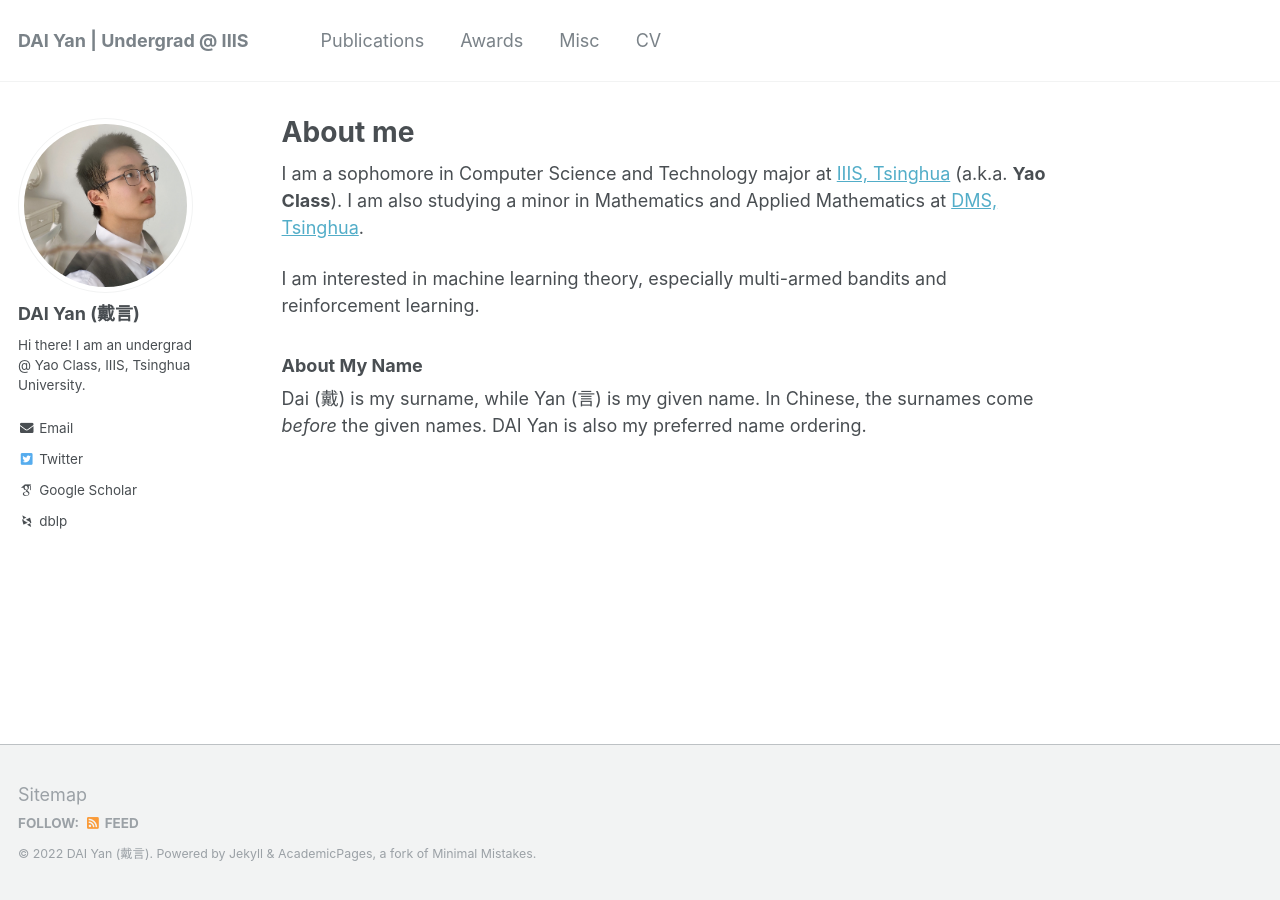
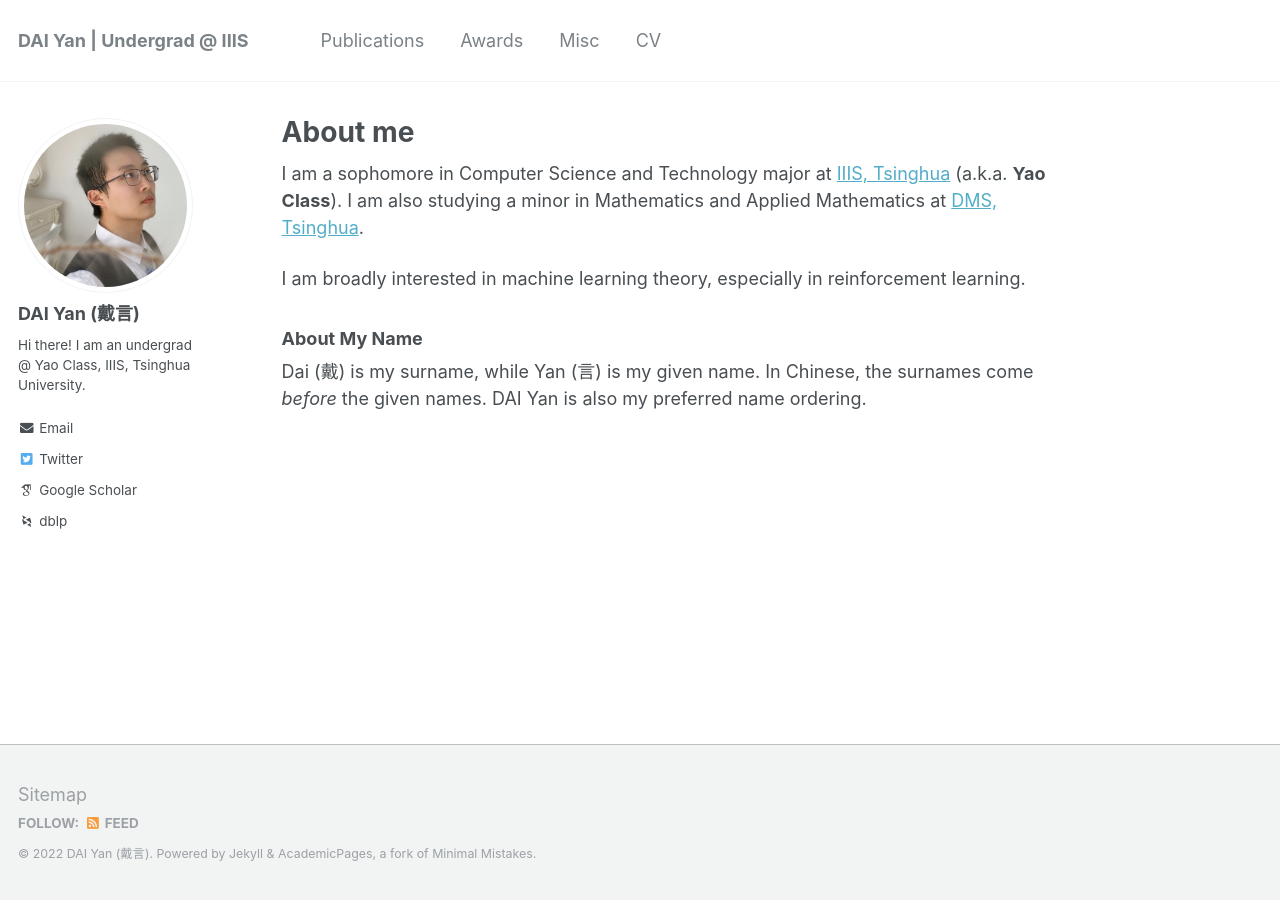
Before and after one commit to yandaichn/yandaichn.github.io, a Jekyll site: the page built from _pages/about.md, in a window 1280 px wide. Built offline with Jekyll 4.4.1, drawn with Linux system fonts in a browser that asks for light colours; some web fonts are replaced.

Commit message:
Update about

```diff
--- a/_pages/about.md
+++ b/_pages/about.md
@@ -10,7 +10,7 @@ redirect_from:
 
 I am a sophomore in Computer Science and Technology major at [IIIS, Tsinghua](https://iiis.tsinghua.edu.cn/en/) (a.k.a. **Yao Class**). I am also studying a minor in Mathematics and Applied Mathematics at [DMS, Tsinghua](https://www.math.tsinghua.edu.cn/).
 
-I am interested in machine learning theory, especially multi-armed bandits and reinforcement learning.
+I am broadly interested in machine learning theory, especially in reinforcement learning.
 
 ### About My Name
 Dai (戴) is my surname, while Yan (言) is my given name. In Chinese, the surnames come *before* the given names. DAI Yan is also my preferred name ordering.
```
